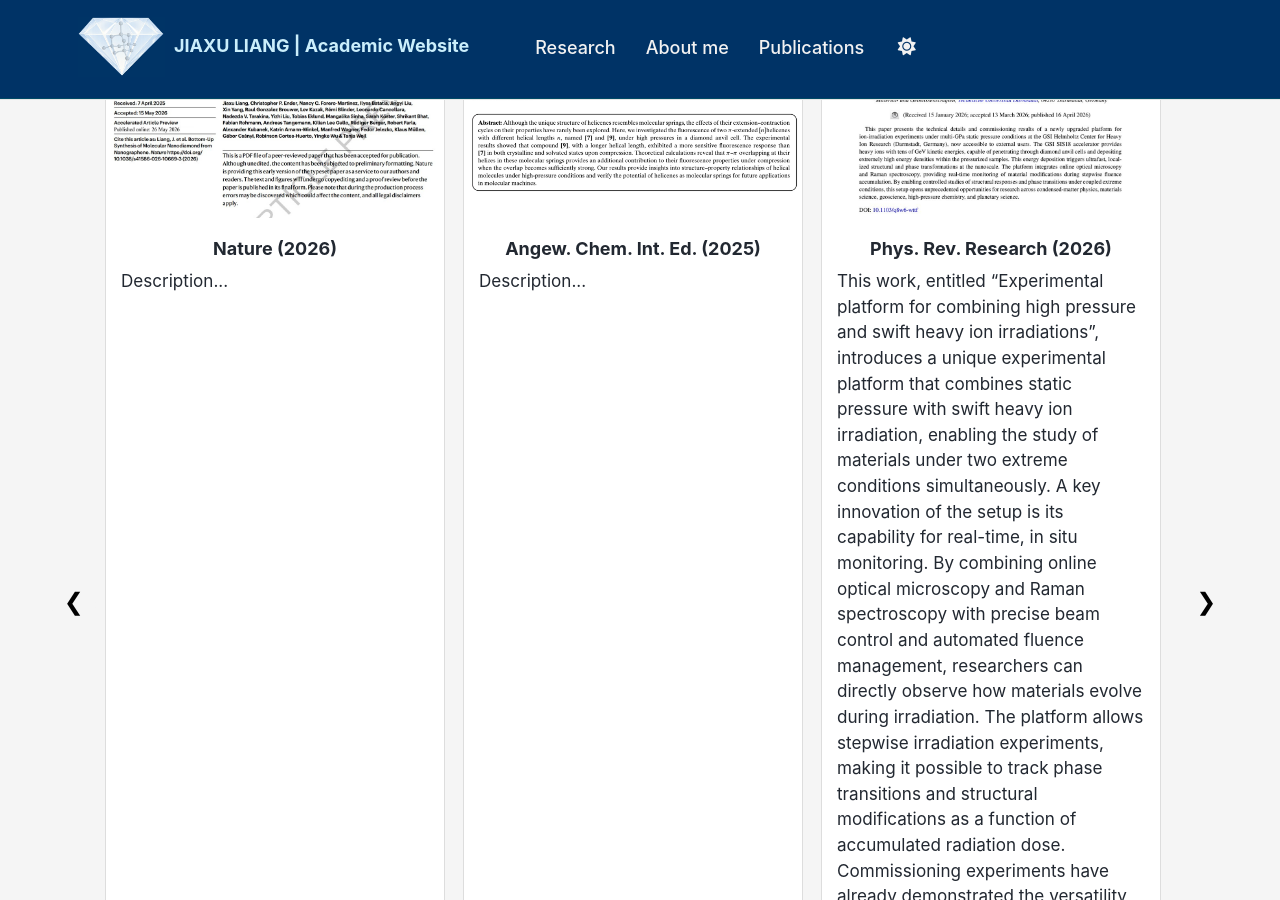
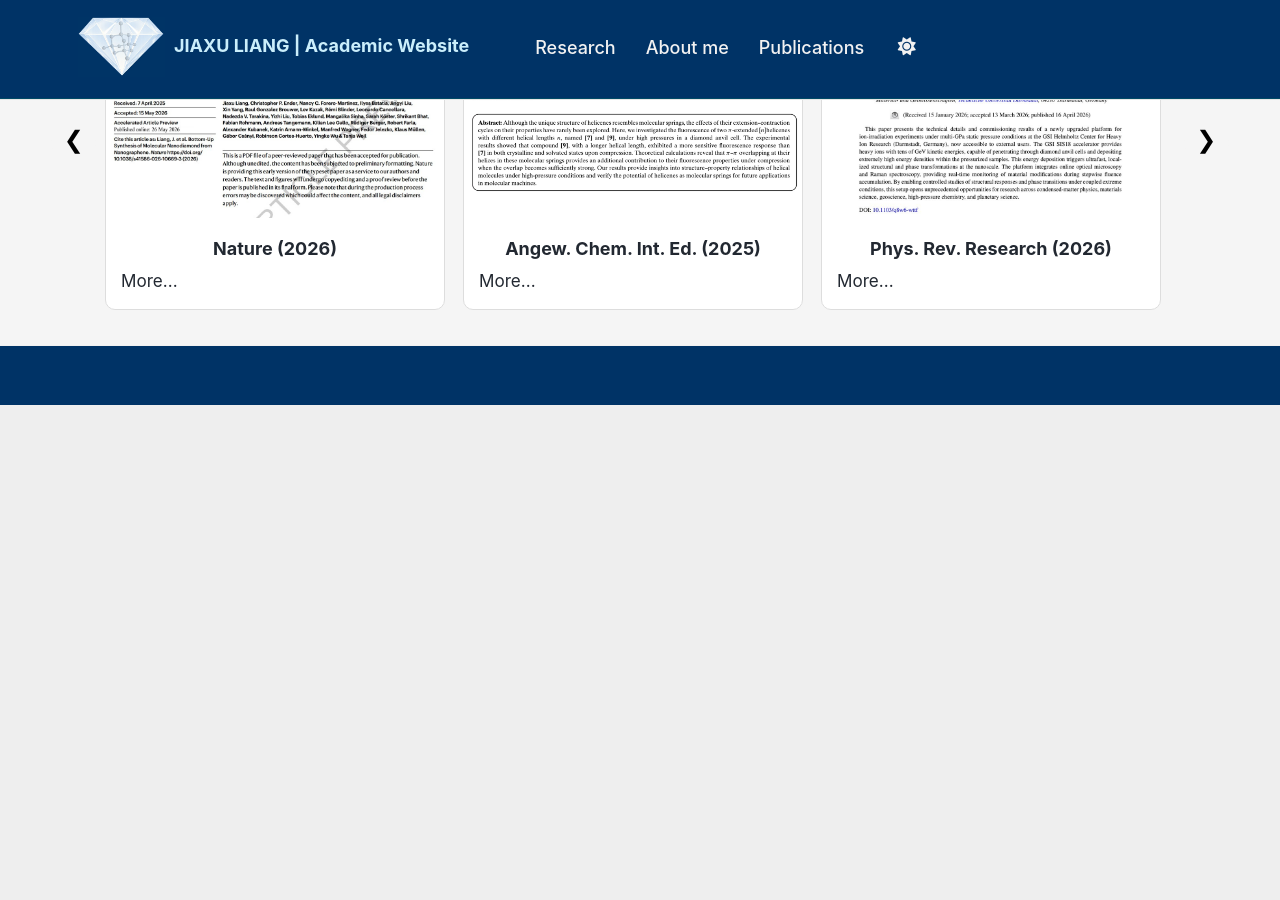
Before and after one commit to liangjiaxu-research/liangjiaxu-research.github.io, a Jekyll site: the page built from _pages/about.md, in a window 1280 px wide and 900 px high, scrolled down 926 px. Built offline with Jekyll 4.4.1, drawn with Linux system fonts in a browser that asks for light colours; a script bundle is joined from its source files by our own code; library files that are not in the unit come from our copies; after the commit the page ends 1331 px from its top, so only the background shows below that; some of the changed text lies outside the part shown.

Commit message:
Update about.md

```diff
--- a/_pages/about.md
+++ b/_pages/about.md
@@ -39,7 +39,7 @@ My research focuses on Carbon Chemistry at Extreme Conditions.
         <img src="/images/Nature2026.jpg">
         <h3>Nature (2026)</h3>
      </a>
-          <p>Description...</p>
+          <p>More...</p>
     </div>
 
 
@@ -50,7 +50,7 @@ My research focuses on Carbon Chemistry at Extreme Conditions.
         <img src="/images/AngewChemIntEd2025.jpg">
         <h3>Angew. Chem. Int. Ed. (2025)</h3>
      </a>
-        <p>Description...</p>
+        <p>More...</p>
     </div>
 
 
@@ -61,9 +61,7 @@ My research focuses on Carbon Chemistry at Extreme Conditions.
          <img src="/images/PhysRevResearch2026.jpg">
          <h3>Phys. Rev. Research (2026)</h3>
      </a>
-         <p>This work, entitled “Experimental platform for combining high pressure and swift heavy ion irradiations”, introduces a unique experimental platform that combines static pressure with swift heavy ion irradiation, enabling the study of materials under two extreme conditions simultaneously. A key innovation of the setup is its capability for real-time, in situ monitoring. By combining online optical microscopy and Raman spectroscopy with precise beam control and automated fluence management, researchers can directly observe how materials evolve during irradiation. The platform allows stepwise irradiation experiments, making it possible to track phase transitions and structural modifications as a function of accumulated radiation dose.
-Commissioning experiments have already demonstrated the versatility of the facility across a broad range of material classes. This state-of-the-art facility, developed at the GSI Helmholtz Centre for Heavy Ion Research (Germany), is now available to the international scientific community and opens new avenues for investigating phase transformations, defect formation, and radiation-driven phenomena in condensed matter, materials science, geoscience, and planetary science.
-</p>
+         <p>More...</p>
     </div>
 
 
@@ -74,7 +72,7 @@ Commissioning experiments have already demonstrated the versatility of the facil
         <img src="/images/DiamRelatMater2020.jpg">
         <h3>Diam. Relat. Mater (2020)</h3>
      </a>
-         <p>Description...</p>
+         <p>More...</p>
     </div>
 
   </div>
```
